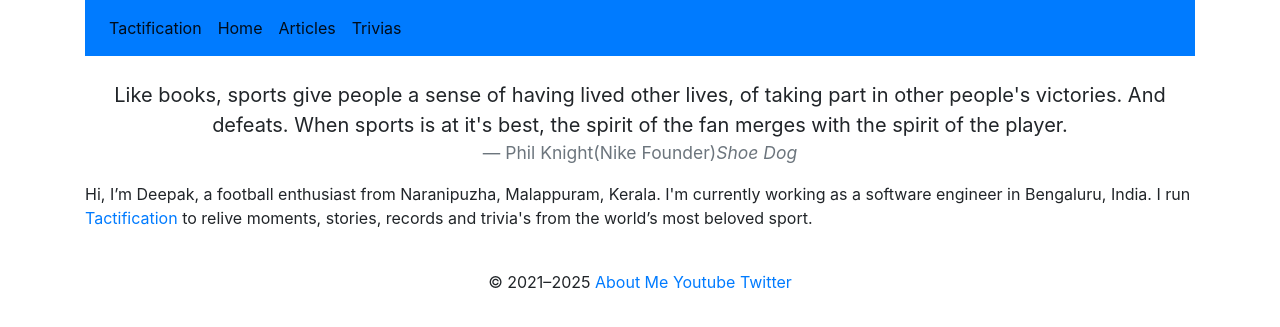
After one commit to deepakpjose/tactification, a Flask app: page /aboutme in a window 1280 px wide. The commit adds this page. Shown: the top 327 px of the page. Run offline with Flask 2, Linux system fonts and the light colour scheme; parts of the project's set-up code (start-up, migrations or seed data) failed here and were passed over; some libraries are stand-ins or nearby versions.

Commit message:
about me page

```diff
--- a/app/main/views.py
+++ b/app/main/views.py
@@ -31,6 +31,10 @@ def index():
         return render_template("error.html", "Posters not present")
 
     return render_template("index.html", posts=posts, pagination=pagination)
+
+@main.route("/aboutme", methods=["GET"])
+def aboutme():
+    return render_template("about.html")
 
 @main.route("/postindex", methods=["GET"])
 def postindex():
--- /dev/null
+++ b/app/templates/about.html
@@ -0,0 +1,16 @@
+{% extends 'base.html' %}
+
+{% block content %}
+<blockquote class="blockquote text-center">
+  <p class="mb-0">
+  Like books, sports give people a sense of having lived other lives, of taking part in other
+  people's victories. And defeats. When sports is at it's best, the spirit of the fan merges with
+  the spirit of the player.
+  </p>
+  <footer class="blockquote-footer">Phil Knight(Nike Founder)<cite title="Source Title">Shoe Dog</cite></footer>
+</blockquote>
+<p>
+Hi, I’m Deepak, a football enthusiast from Naranipuzha, Malappuram, Kerala. I'm currently working as a software engineer in Bengaluru, India.
+I run <a href="http://www.tactification.com">Tactification </a> to relive moments, stories, records and trivia's from the world’s most beloved sport.
+</p>
+{% endblock %}
--- a/app/templates/base.html
+++ b/app/templates/base.html
@@ -55,8 +55,8 @@
     	<!-- footer --!>
         <footer class="page-footer">
     	    <!-- copyright --!>
-            <div class="footer-copyright text-center"> &copy; 2021–<script>document.write(new Date().getFullYear())</script> <a href="http://tactification.com" title="Written by
-                Deepak P Jose">www.tactification.com</a>
+            <div class="footer-copyright text-center"> &copy; 2021–<script>document.write(new Date().getFullYear())</script>
+              <a href="{{ url_for('main.aboutme') }}"> About Me</a>
               <a href="https://www.youtube.com/channel/UCFH1LgC-SJ63ZDu8UtLgikg"> Youtube</a>
               <a href="https://x.com/deepakpjose"> Twitter</a>
             </div>
```
